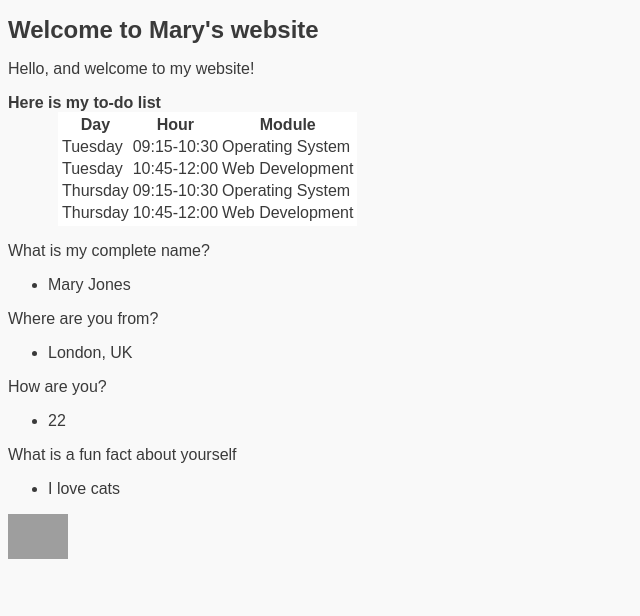
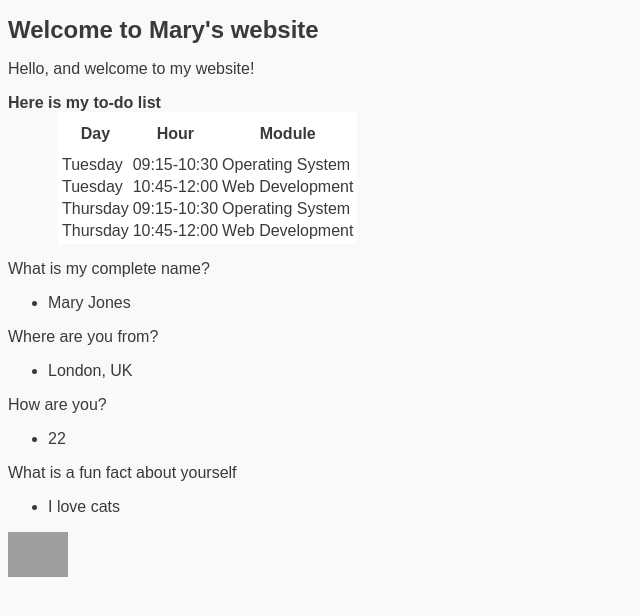
Before and after one commit to mariamjafri/mariamjafri.github.io, a plain HTML site: page index.html in a window 1280 px wide. Shown: the whole page, without its empty margins (0-640 px from the left). Drawn offline with Linux system fonts and the light colour scheme; grey boxes are pictures that could not be loaded.

Commit message:
Update index.html

```diff
--- a/index.html
+++ b/index.html
@@ -10,9 +10,9 @@
     <strong>Here is my to-do list</strong>
     <table style="margin-left: 50px; border:1px solid white">
         <tr>
-            <td style="text-align: center;"><strong>Day</strong></td>
-            <td style="text-align: center;"><strong>Hour</strong></td>
-            <td style="text-align: center;"><strong>Module</strong></td>
+            <td style="text-align: center; padding: 10px;"><strong>Day</strong></td>
+            <td style="text-align: center; padding: 10px;"><strong>Hour</strong></td>
+            <td style="text-align: center; padding: 10px;"><strong>Module</strong></td>
         </tr>
         <tr>
             <td>Tuesday</td>
```
